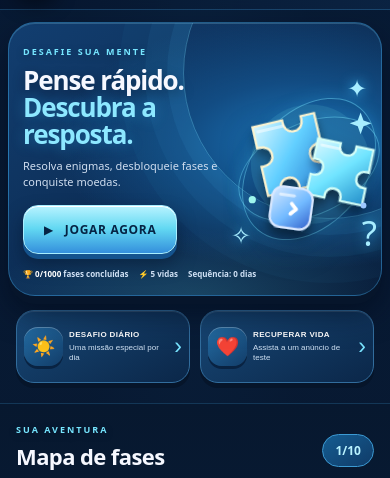
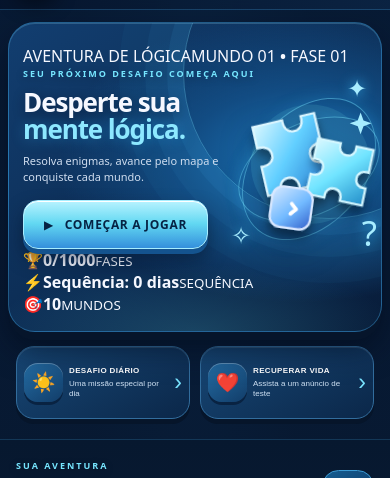
Before and after one commit to acrioinnovation-alt/acrio-zip-builder, a plain HTML site: page projetos/desafio-logico/app/index.html in a window 390 px wide. Shown: the part 58-536 px from the top of the page. Drawn offline with Linux system fonts and the light colour scheme.

Commit message:
Atualiza tela inicial mobile do Desafio Lógico

```diff
--- a/projetos/desafio-logico/app/index.html
+++ b/projetos/desafio-logico/app/index.html
@@ -23,14 +23,8 @@
     </header>
 
     <main>
-      <section class="game-hero">
-        <div class="hero-copy">
-          <span class="eyebrow">DESAFIE SUA MENTE</span>
-          <h1>Pense rápido.<br><em>Descubra a resposta.</em></h1>
-          <p>Resolva enigmas, desbloqueie fases e conquiste moedas.</p>
-          <button class="play-button" id="play-now"><span>▶</span> JOGAR AGORA</button>
-          <div class="hero-foot"><span>🏆 <b id="progress-value">0/1000</b> fases concluídas</span><span>⚡ 5 vidas</span><span id="daily-streak">Sequência: 0 dias</span></div>
-        </div>
+      <section class="game-hero game-home-screen">
+        <div class="home-screen-top"><span class="game-mode-tag"><i></i> AVENTURA DE LÓGICA</span><span class="home-level">MUNDO 01 <b>•</b> FASE 01</span></div>
         <div class="hero-art" aria-hidden="true">
           <div class="orbit orbit-one"></div><div class="orbit orbit-two"></div>
           <svg class="puzzle-illustration" viewBox="0 0 220 220">
@@ -42,22 +36,29 @@
             </defs>
             <circle cx="112" cy="108" r="82" fill="#76e6e8" opacity=".12"/>
             <g filter="url(#tileShadow)" transform="translate(18 35) rotate(-13 65 65)">
-              <path d="M25 12h42c-1 11 4 18 13 18s14-7 13-18h19v42c-11-1-18 4-18 13s7 14 18 13v29H70c1-11-4-18-13-18s-14 7-13 18H25V68c11 1 18-4 18-13s-7-14-18-13z" fill="url(#tileA)" stroke="#fff5ce" stroke-width="3"/>
-              <path d="M31 20h35" stroke="#fff" stroke-width="4" stroke-linecap="round" opacity=".5"/>
+              <path d="M25 12h42c-1 11 4 18 13 18s14-7 13-18h19v42c-11-1-18 4-18 13s7 14 18 13v29H70c1-11-4-18-13-18s-14 7-13 18H25V68c11 1 18-4 18-13s-7-14-18-13z" fill="url(#tileA)" stroke="#dff8ff" stroke-width="3"/>
             </g>
             <g filter="url(#tileShadow)" transform="translate(102 70) rotate(12 47 47)">
-              <path d="M12 9h32c-1 9 3 15 11 15s12-6 11-15h24v32c-9-1-15 3-15 11s6 12 15 11v24H59c1-9-3-15-11-15s-12 6-11 15H12V59c9 1 15-3 15-11S21 36 12 37z" fill="url(#tileB)" stroke="#d5fff7" stroke-width="3"/>
-              <path d="M19 17h25" stroke="#fff" stroke-width="4" stroke-linecap="round" opacity=".55"/>
+              <path d="M12 9h32c-1 9 3 15 11 15s12-6 11-15h24v32c-9-1-15 3-15 11s6 12 15 11v24H59c1-9-3-15-11-15s-12 6-11 15H12V59c9 1 15-3 15-11S21 36 12 37z" fill="url(#tileB)" stroke="#d5f8ff" stroke-width="3"/>
             </g>
             <g filter="url(#tileShadow)" transform="translate(55 137) rotate(8 28 28)">
               <rect x="3" y="3" width="56" height="56" rx="15" fill="url(#tileC)" stroke="#d9e8ff" stroke-width="3"/>
-              <path d="M14 14h19" stroke="#fff" stroke-width="4" stroke-linecap="round" opacity=".6"/>
               <path d="M31 25l7 7-7 7" fill="none" stroke="#fff" stroke-width="5" stroke-linecap="round" stroke-linejoin="round"/>
             </g>
             <path d="M181 37l4 11 11 4-11 4-4 11-4-11-11-4 11-4z" fill="#a7edff"/>
-            <circle cx="32" cy="157" r="5" fill="#9ef5ed"/><circle cx="185" cy="165" r="4" fill="#9ec8ff"/>
           </svg>
           <span class="float-symbol symbol-a">✦</span><span class="float-symbol symbol-b">?</span><span class="float-symbol symbol-c">✧</span>
+        </div>
+        <div class="hero-copy">
+          <span class="eyebrow">SEU PRÓXIMO DESAFIO COMEÇA AQUI</span>
+          <h1>Desperte sua<br><em>mente lógica.</em></h1>
+          <p>Resolva enigmas, avance pelo mapa e conquiste cada mundo.</p>
+          <button class="play-button" id="play-now"><span>▶</span> COMEÇAR A JOGAR</button>
+        </div>
+        <div class="home-stats">
+          <div class="home-stat"><span class="home-stat-icon">🏆</span><span><b id="progress-value">0/1000</b><small>FASES</small></span></div>
+          <div class="home-stat"><span class="home-stat-icon">⚡</span><span><b id="daily-streak">0 dias</b><small>SEQUÊNCIA</small></span></div>
+          <div class="home-stat"><span class="home-stat-icon">🎯</span><span><b>10</b><small>MUNDOS</small></span></div>
         </div>
       </section>
 
```
